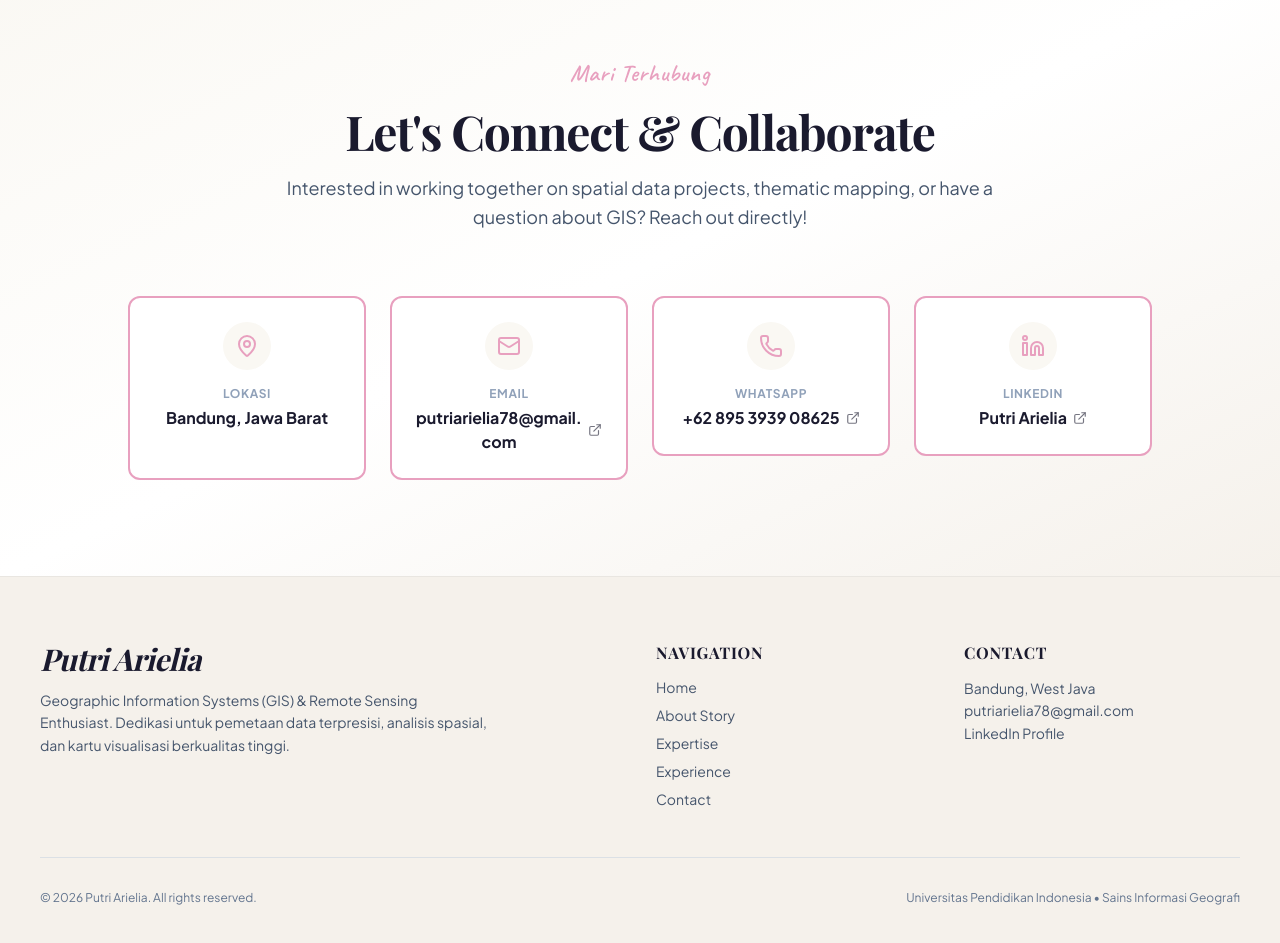
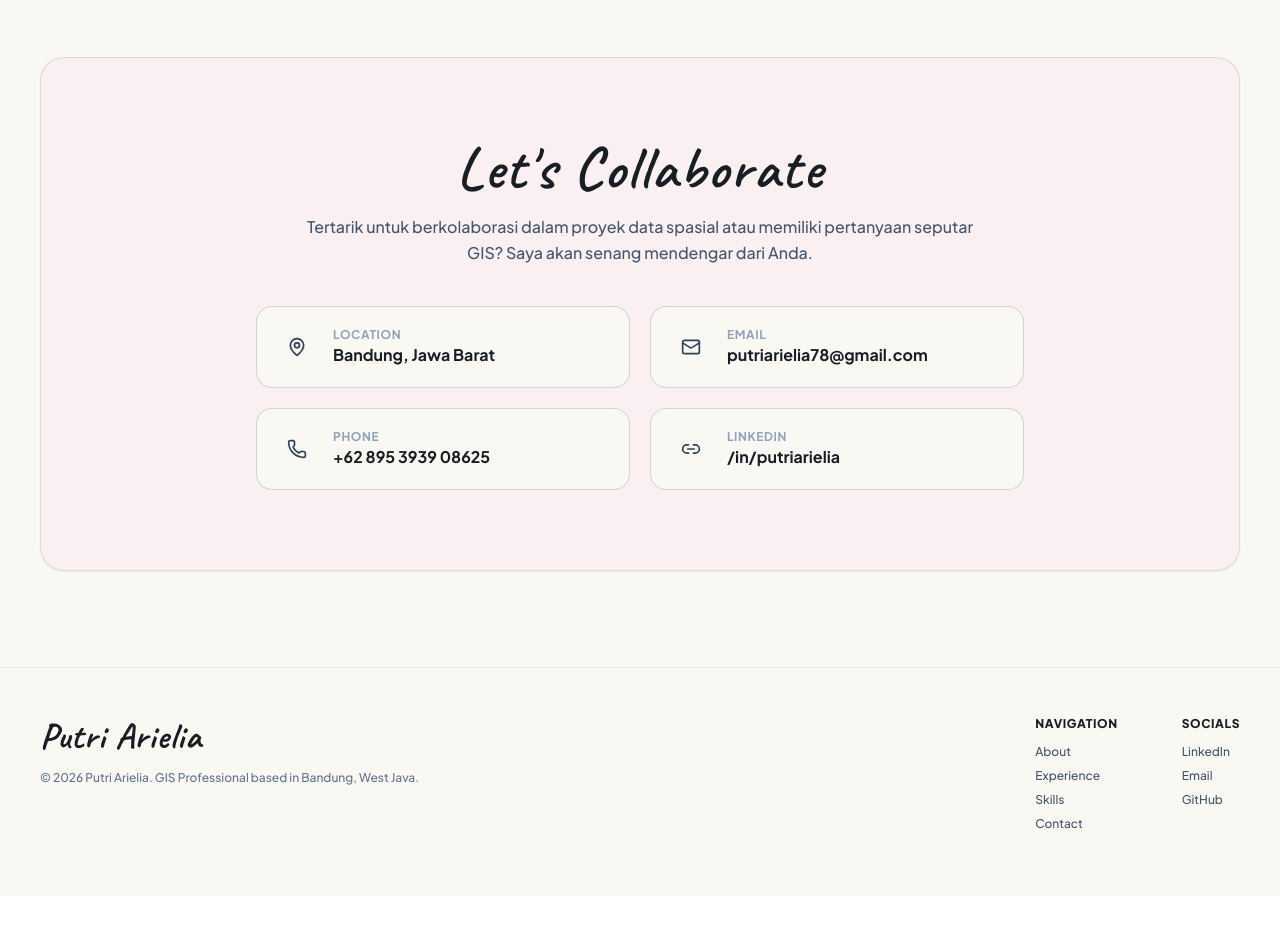
Before and after one commit to ZainKautsar-doc/cumi-porto, a React (Vite) app: page / in a window 1280 px wide. Shown: the part 5680-6623 px from the top of the page. After the commit the page ends 6576 px from the top, so only its background shows below. Built offline with nearby package versions, Linux system fonts and the light colour scheme; a web font is replaced by a local one.

Commit message:
update desain footer

```diff
--- a/src/components/layout/Footer.jsx
+++ b/src/components/layout/Footer.jsx
@@ -3,48 +3,59 @@ import { personalInfo } from '../../data/portfolio';
 
 export default function Footer() {
   return (
-    <footer className="bg-[#F5F1EB] text-[#1a1a2e] pt-16 pb-12 border-t border-slate-900/5">
-      <div className="max-w-7xl mx-auto px-6 sm:px-10 space-y-12">
+    <footer className="bg-[#FAF8F3] text-[#181E24] pt-12 pb-16 border-t border-slate-300/40 font-sans">
+      <div className="max-w-7xl mx-auto px-6 sm:px-10 flex flex-col md:flex-row items-start justify-between gap-10">
 
-        {/* Row 1: Content Grid */}
-        <div className="grid grid-cols-1 md:grid-cols-4 gap-8">
+        {/* Left Side: Cursive Name Brand & Copyright */}
+        <div className="space-y-3 max-w-sm">
+          <h3 className="font-cursive text-3xl sm:text-4xl font-bold text-[#181E24] tracking-wide">
+            {personalInfo.name}
+          </h3>
+          <p className="text-xs text-slate-500 font-medium leading-relaxed">
+            © {new Date().getFullYear()} Putri Arielia. GIS Professional based in Bandung, West Java.
+          </p>
+        </div>
 
-          {/* Brand */}
-          <div className="md:col-span-2 space-y-3">
-            <h3 className="font-serif text-3xl font-bold italic tracking-tight">{personalInfo.name}</h3>
-            <p className="text-sm text-slate-600 font-sans max-w-md leading-relaxed">
-              Geographic Information Systems (GIS) & Remote Sensing Enthusiast. Dedikasi untuk pemetaan data terpresisi, analisis spasial, dan kartu visualisasi berkualitas tinggi.
-            </p>
-          </div>
+        {/* Right Side: Navigation & Socials Links */}
+        <div className="flex items-start gap-16 text-xs">
 
-          {/* Quick Links */}
+          {/* Column 1: Navigation */}
           <div className="space-y-3">
-            <h4 className="font-serif text-base font-bold text-[#1a1a2e] uppercase tracking-wider">Navigation</h4>
-            <ul className="space-y-2 text-sm text-slate-600 font-sans">
-              <li><a href="#hero" className="hover:text-[#E8A0BF] transition-colors">Home</a></li>
-              <li><a href="#about" className="hover:text-[#E8A0BF] transition-colors">About Story</a></li>
-              <li><a href="#expertise" className="hover:text-[#E8A0BF] transition-colors">Expertise</a></li>
-              <li><a href="#experience" className="hover:text-[#E8A0BF] transition-colors">Experience</a></li>
-              <li><a href="#contact" className="hover:text-[#E8A0BF] transition-colors">Contact</a></li>
+            <h4 className="font-extrabold text-[#181E24] uppercase tracking-wider">
+              Navigation
+            </h4>
+            <ul className="space-y-2 text-slate-600 font-medium">
+              <li><a href="#about" className="hover:text-pink-600 transition-colors">About</a></li>
+              <li><a href="#experience" className="hover:text-pink-600 transition-colors">Experience</a></li>
+              <li><a href="#qualifications" className="hover:text-pink-600 transition-colors">Skills</a></li>
+              <li><a href="#contact" className="hover:text-pink-600 transition-colors">Contact</a></li>
             </ul>
           </div>
 
-          {/* Contact Details */}
+          {/* Column 2: Socials */}
           <div className="space-y-3">
-            <h4 className="font-serif text-base font-bold text-[#1a1a2e] uppercase tracking-wider">Contact</h4>
-            <p className="text-sm text-slate-600 font-sans leading-relaxed">
-              {personalInfo.location.en}<br />
-              <a href={`mailto:${personalInfo.email}`} className="hover:text-[#E8A0BF] transition-colors">{personalInfo.email}</a><br />
-              <a href={personalInfo.linkedin} target="_blank" rel="noopener noreferrer" className="hover:text-[#E8A0BF] transition-colors">LinkedIn Profile</a>
-            </p>
+            <h4 className="font-extrabold text-[#181E24] uppercase tracking-wider">
+              Socials
+            </h4>
+            <ul className="space-y-2 text-slate-600 font-medium">
+              <li>
+                <a href={personalInfo.linkedin} target="_blank" rel="noopener noreferrer" className="hover:text-pink-600 transition-colors">
+                  LinkedIn
+                </a>
+              </li>
+              <li>
+                <a href={`mailto:${personalInfo.email}`} className="hover:text-pink-600 transition-colors">
+                  Email
+                </a>
+              </li>
+              <li>
+                <a href="https://github.com" target="_blank" rel="noopener noreferrer" className="hover:text-pink-600 transition-colors">
+                  GitHub
+                </a>
+              </li>
+            </ul>
           </div>
 
-        </div>
-
-        {/* Row 2: Meta Copyright */}
-        <div className="pt-8 border-t border-slate-300/60 flex flex-col sm:flex-row items-center justify-between text-xs text-slate-500 font-sans gap-4">
-          <p>© {new Date().getFullYear()} Putri Arielia. All rights reserved.</p>
-          <p>Universitas Pendidikan Indonesia • Sains Informasi Geografi</p>
         </div>
 
       </div>
--- a/src/components/sections/Contact.jsx
+++ b/src/components/sections/Contact.jsx
@@ -2,69 +2,108 @@ import React from 'react';
 import { useLanguage } from '../../hooks/useLanguage';
 import { personalInfo } from '../../data/portfolio';
 import Container from '../layout/Container';
-import SectionHeading from '../common/SectionHeading';
-import ContactCard from '../common/ContactCard';
-import { MapPin, Mail, Phone } from 'lucide-react';
-
-const LinkedinIcon = (props) => (
-  <svg viewBox="0 0 24 24" width="24" height="24" stroke="currentColor" strokeWidth="2" fill="none" strokeLinecap="round" strokeLinejoin="round" {...props}>
-    <path d="M16 8a6 6 0 0 1 6 6v7h-4v-7a2 2 0 0 0-2-2 2 2 0 0 0-2 2v7h-4v-7a6 6 0 0 1 6-6z"></path>
-    <rect x="2" y="9" width="4" height="12"></rect>
-    <circle cx="4" cy="4" r="2"></circle>
-  </svg>
-);
+import { MapPin, Mail, Phone, Link2 } from 'lucide-react';
 
 export default function Contact() {
   const { isId } = useLanguage();
 
   return (
-    <section id="contact" className="py-24 bg-gradient-to-br from-[#FAF8F3] via-white to-[#F5F1EB] relative overflow-hidden">
-      <Container className="space-y-16">
+    <section id="contact" className="py-16 sm:py-24 bg-[#FAF8F3]">
+      <Container>
+        {/* Soft Pink Rounded Box Container matching reference screenshot */}
+        <div className="bg-[#FAF0F2] border border-slate-400/30 rounded-3xl p-8 sm:p-14 lg:p-20 text-center shadow-xs space-y-10">
 
-        <SectionHeading
-          tagline={isId ? "Mari Terhubung" : "Let's Connect"}
-          title="Let's Connect & Collaborate"
-          subtitle={isId
-            ? "Interested in working together on spatial data projects, thematic mapping, or have a question about GIS? Reach out directly!"
-            : "Interested in working together on spatial data projects, thematic mapping, or have a question about GIS? Reach out directly!"}
-        />
+          {/* Header Tagline & Title */}
+          <div className="space-y-4 max-w-2xl mx-auto">
+            <h2 className="font-cursive text-4xl sm:text-5xl lg:text-6xl text-[#181E24] tracking-wide">
+              Let's Collaborate
+            </h2>
+            <p className="text-sm sm:text-base font-medium text-slate-600 leading-relaxed">
+              {isId
+                ? "Tertarik untuk berkolaborasi dalam proyek data spasial atau memiliki pertanyaan seputar GIS? Saya akan senang mendengar dari Anda."
+                : "Interested in working together on spatial data projects or have a question about GIS? I'd love to hear from you."}
+            </p>
+          </div>
 
-        {/* 4 Contact Cards Grid (Direct Contact Info) */}
-        <div className="grid grid-cols-1 sm:grid-cols-2 lg:grid-cols-4 gap-6 max-w-5xl mx-auto">
+          {/* 2x2 Grid Contact Cards matching reference screenshot */}
+          <div className="grid grid-cols-1 md:grid-cols-2 gap-5 max-w-3xl mx-auto text-left">
 
-          {/* Location */}
-          <ContactCard
-            icon={MapPin}
-            label={isId ? "Lokasi" : "Location"}
-            value={isId ? personalInfo.location.id : personalInfo.location.en}
-          />
+            {/* Card 1: Location */}
+            <div className="bg-[#FAF8F3] border border-slate-400/40 rounded-2xl p-5 flex items-center gap-4 transition-transform hover:-translate-y-0.5">
+              <div className="w-10 h-10 rounded-xl flex items-center justify-center text-slate-700 shrink-0">
+                <MapPin className="w-5 h-5" />
+              </div>
+              <div>
+                <span className="block text-xs font-bold uppercase tracking-wider text-slate-400">
+                  Location
+                </span>
+                <span className="text-sm sm:text-base font-bold text-[#181E24]">
+                  {isId ? personalInfo.location.id : personalInfo.location.en}
+                </span>
+              </div>
+            </div>
 
-          {/* Email */}
-          <ContactCard
-            icon={Mail}
-            label="Email"
-            value={personalInfo.email}
-            href={`mailto:${personalInfo.email}`}
-          />
+            {/* Card 2: Email */}
+            <a
+              href={`mailto:${personalInfo.email}`}
+              className="bg-[#FAF8F3] border border-slate-400/40 rounded-2xl p-5 flex items-center gap-4 transition-transform hover:-translate-y-0.5 group"
+            >
+              <div className="w-10 h-10 rounded-xl flex items-center justify-center text-slate-700 shrink-0 group-hover:text-pink-600 transition-colors">
+                <Mail className="w-5 h-5" />
+              </div>
+              <div className="truncate">
+                <span className="block text-xs font-bold uppercase tracking-wider text-slate-400">
+                  Email
+                </span>
+                <span className="text-sm sm:text-base font-bold text-[#181E24] group-hover:text-pink-600 transition-colors truncate">
+                  {personalInfo.email}
+                </span>
+              </div>
+            </a>
 
-          {/* Phone / WhatsApp */}
-          <ContactCard
-            icon={Phone}
-            label="WhatsApp"
-            value={personalInfo.phone}
-            href={`https://wa.me/${personalInfo.phoneRaw}`}
-          />
+            {/* Card 3: Phone */}
+            <a
+              href={`https://wa.me/${personalInfo.phoneRaw}`}
+              target="_blank"
+              rel="noopener noreferrer"
+              className="bg-[#FAF8F3] border border-slate-400/40 rounded-2xl p-5 flex items-center gap-4 transition-transform hover:-translate-y-0.5 group"
+            >
+              <div className="w-10 h-10 rounded-xl flex items-center justify-center text-slate-700 shrink-0 group-hover:text-emerald-600 transition-colors">
+                <Phone className="w-5 h-5" />
+              </div>
+              <div>
+                <span className="block text-xs font-bold uppercase tracking-wider text-slate-400">
+                  Phone
+                </span>
+                <span className="text-sm sm:text-base font-bold text-[#181E24] group-hover:text-emerald-600 transition-colors">
+                  {personalInfo.phone}
+                </span>
+              </div>
+            </a>
 
-          {/* LinkedIn */}
-          <ContactCard
-            icon={LinkedinIcon}
-            label="LinkedIn"
-            value="Putri Arielia"
-            href={personalInfo.linkedin}
-          />
+            {/* Card 4: LinkedIn */}
+            <a
+              href={personalInfo.linkedin}
+              target="_blank"
+              rel="noopener noreferrer"
+              className="bg-[#FAF8F3] border border-slate-400/40 rounded-2xl p-5 flex items-center gap-4 transition-transform hover:-translate-y-0.5 group"
+            >
+              <div className="w-10 h-10 rounded-xl flex items-center justify-center text-slate-700 shrink-0 group-hover:text-blue-600 transition-colors">
+                <Link2 className="w-5 h-5" />
+              </div>
+              <div>
+                <span className="block text-xs font-bold uppercase tracking-wider text-slate-400">
+                  LinkedIn
+                </span>
+                <span className="text-sm sm:text-base font-bold text-[#181E24] group-hover:text-blue-600 transition-colors">
+                  /in/putriarielia
+                </span>
+              </div>
+            </a>
+
+          </div>
 
         </div>
-
       </Container>
     </section>
   );
```
